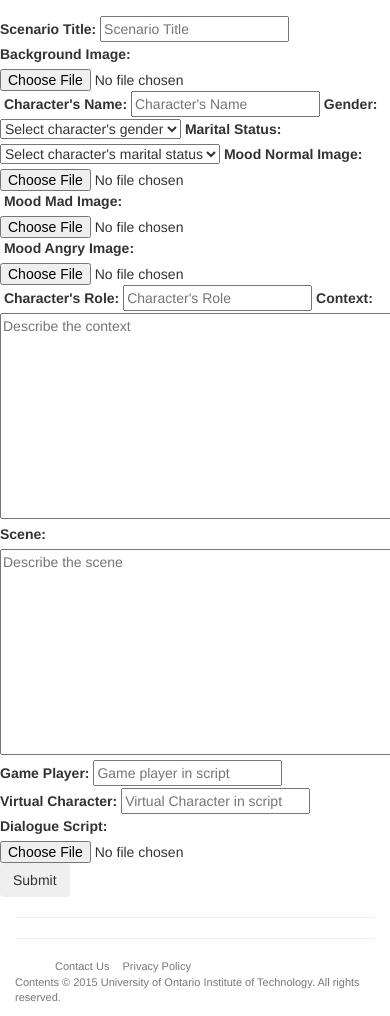
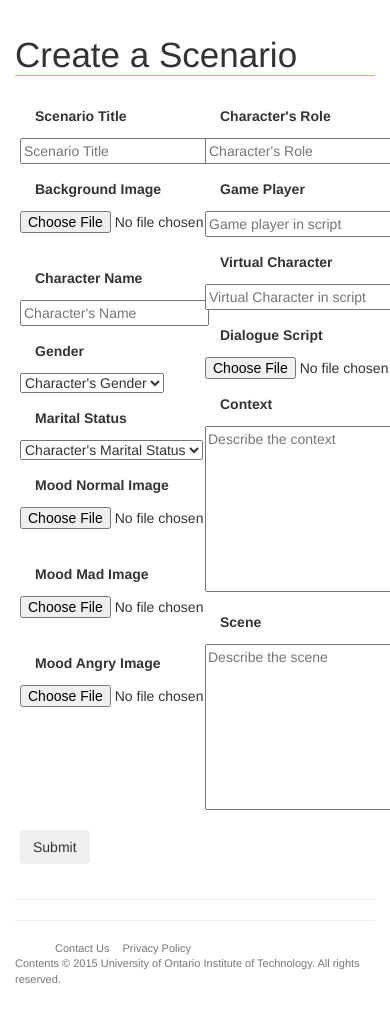
Before and after one commit to andreibosco/Fydlyty2, a Django app: template templates/game/create_scenario.html in a window 390 px wide; the page is wider, and only the part inside the window is pictured. Shown: the part 54-1070 px from the top of that part. After the commit the page ends 1037 px from the top of that part, so only its background shows below. Run offline with Django 3.2, Linux system fonts and the light colour scheme; the template is opened without the code that fills it, so the values that code supplies are empty; some libraries are stand-ins or nearby versions.

Commit message:
UI changes and small tweaks

```diff
--- a/static/css/style.css
+++ b/static/css/style.css
@@ -1,3 +1,4 @@
+.mt7 {margin-top:7px !important;}
 .mt10 {margin-top:10px !important;}
 
 .footer{font-size:11px; color:#777;}
@@ -8,3 +9,9 @@
 #footernav a:hover{color:#C4161C; text-decoration:underline;}
 
 .small-text{font-size:11px; color:#777;}
+
+.form-horizontal .control-label{
+   text-align:left !important;
+}
+
+.pageHeading{font-size:35px; border-bottom:1px solid #f4b800; margin-bottom:30px;}
--- a/templates/accounts/login.html
+++ b/templates/accounts/login.html
@@ -6,7 +6,7 @@
 
 <div class="row col-sm-offset-3">
     <div class="col-sm-12">
-        <h1 class="page-header">Login to your account</h1>
+        <h1 class="pageHeading">Login to your account</h1>
     </div>
     <div class="clearfix"></div>
 	    {% if form.errors %}
@@ -21,13 +21,13 @@
 		    {% csrf_token %}
 		    <div class="form-group">
 			    <label class="col-sm-2 control-label">Username</label>
-			    <div class="controls">
+			    <div class="controls mt7">
 				    {{ form.username }}
 			    </div>
 		    </div>
 		    <div class="form-group">
 			    <label class="col-sm-2 control-label">Password</label>
-			    <div class="controls">
+			    <div class="controls mt7">
 				    {{ form.password }}
 			    </div>
 		    </div>
--- a/templates/base.html
+++ b/templates/base.html
@@ -10,6 +10,7 @@
     <meta name="viewport" content="width=device-width, initial-scale=1">
     <meta name="description" content="">
     <meta name="author" content="">
+    <link rel="shortcut icon" href="{% static 'img/favi.png' %}">
 
     <title>{% block title%}{% endblock %}</title>
 
--- a/templates/game/create_scenario.html
+++ b/templates/game/create_scenario.html
@@ -1,34 +1,59 @@
 {% extends "base.html" %}
 {% load staticfiles %}
 {% block title %}
-
+Create a Scenario
 {% endblock %}
 
 {% block content %}
 <!-- Portfolio Item Heading -->
         <div class="row">
-	        <form method="POST" action="#" name="ScenarioForm">
+            <div class="col-sm-12">
+                <h1 class="pageHeading">Create a Scenario</h1>
+            </div>
+            <div class="clearfix"></div>
+
+	        <form method="POST" action="#" name="ScenarioForm" class="form-horizontal" style="margin-left:20px;">
 		        {% csrf_token %}
-                    <label for="title">Scenario Title: </label>
+
+                <div class="col-xs-6">
+                    <div class="form-group">
+                        <label class="col-sm-4 control-label" for="title">Scenario Title</label>
+			            <div class="controls mt7">
         				    <input type="text" id="title" name="title" placeholder="Scenario Title">
+		        	    </div>
+		            </div>
 
-                    <label for="bgimage">Background Image: </label>
+                    <div class="form-group">
+                        <label class="col-sm-4 control-label" for="bgimage">Background Image</label>
+                        <div class="controls mt7">
         				    <input type="file" class="uploadimage" id="bgimage" name="bgimage" placeholder="Background Image">
-                    <img id="previewBg" src="#" alt="" style="max-width: 100px; max-height: 80px;" />
+                            <img class="mt10" id="previewBg" src="#" alt="" style="max-width: 100px; max-height: 80px; margin-left:200px;" />
+                        </div>
+                    </div>
 
-                    <label for="name">Character's Name: </label>
+                    <div class="form-group">
+                        <label class="col-sm-4 control-label" for="name">Character Name</label>
+                        <div class="controls mt7">
         				    <input type="text" id="name" name="name" placeholder="Character's Name">
+                        </div>
+                    </div>
 
-                    <label for="gender">Gender: </label>
+                    <div class="form-group">
+                        <label class="col-sm-4 control-label" for="gender">Gender</label>
+                        <div class="controls mt7">
                             <select id="gender" name="gender">
-                        <option value="" disabled="disabled" selected="selected">Select character's gender</option>
+                                <option value="" disabled="disabled" selected="selected">Character's Gender</option>
                                 <option value="M">Male</option>
                                 <option value="F">Female</option>
                             </select>
+                        </div>
+                    </div>
 
-                    <label for="status">Marital Status: </label>
+                    <div class="form-group">
+                        <label class="col-sm-4 control-label" for="status">Marital Status</label>
+                        <div class="controls mt7">
                             <select id="status" name="status">
-                        <option value="" disabled="disabled" selected="selected">Select character's marital status</option>
+                                <option value="" disabled="disabled" selected="selected">Character's Marital Status</option>
                                 <option value="N">I don\'t want to say</option>
                                 <option value="S">Single</option>
                                 <option value="R">In a relationship</option>
@@ -38,39 +63,82 @@
                                 <option value="SP">Separated</option>
                                 <option value="D">Divorced</option>
                             </select>
+                        </div>
+                    </div>
 
-                    <label for="normalimage">Mood Normal Image: </label>
+                    <div class="form-group">
+                        <label class="col-sm-4 control-label" for="normalimage">Mood Normal Image</label>
+                        <div class="controls mt7">
                             <input type="file" class="uploadimage" id="normalimage" name="normalimage" placeholder="Mood Normal Image">
-                    <img id="previewN" src="#" alt="" style="max-width: 100px; max-height: 80px;" />
+                            <img class="mt10" id="previewN" src="#" alt="" style="max-width: 100px; max-height: 80px; margin-left:200px;" />
+                        </div>
+                    </div>
 
-                    <label for="madimage">Mood Mad Image: </label>
+                    <div class="form-group">
+                        <label class="col-sm-4 control-label" for="madimage">Mood Mad Image</label>
+                        <div class="controls mt7">
                             <input type="file" class="uploadimage" id="madimage" name="madimage" placeholder="Mood Mad Image">
-                    <img id="previewM" src="#" alt="" style="max-width: 100px; max-height: 80px;" />
+                            <img class="mt10" id="previewM" src="#" alt="" style="max-width: 100px; max-height: 80px; margin-left:200px;" />
+                        </div>
+                    </div>
 
-                    <label for="angryimage">Mood Angry Image: </label>
+                    <div class="form-group">
+                        <label class="col-sm-4 control-label" for="angryimage">Mood Angry Image</label>
+                        <div class="controls mt7">
                             <input type="file" class="uploadimage" id="angryimage" name="angryimage" placeholder="Mood Angry Image">
-                    <img id="previewA" src="#" alt="" style="max-width: 100px; max-height: 80px;" />
+                            <img class="mt10" id="previewA" src="#" alt="" style="max-width: 100px; max-height: 80px; margin-left:200px;" />
+                        </div>
+                    </div>
+                </div>
 
-                    <label for="role">Character's Role: </label>
+                <div class="col-xs-6">
+                    <div class="form-group">
+                        <label class="col-sm-4 control-label" for="role">Character's Role</label>
+                        <div class="controls mt7">
         				    <input type="text" id="role" name="role" placeholder="Character's Role">
+                        </div>
+		            </div>
 
-                    <label for="context">Context: </label>
-                    <textarea id="context" name="context" rows="10" cols="70" placeholder="Describe the context"></textarea>
+                    <div class="form-group">
+                        <label class="col-sm-4 control-label" for="gameplayer">Game Player</label>
+                        <div class="controls mt7">
+        				    <input type="text" id="gameplayer" name="gameplayer" placeholder="Game player in script">
+                        </div>
+		            </div>
 
-                    <label for="scene">Scene: </label>
-                    <textarea id="scene" name="scene" rows="10" cols="70" placeholder="Describe the scene"></textarea>
+                    <div class="form-group">
+                        <label class="col-sm-4 control-label" for="virtualcharacter">Virtual Character</label>
+                        <div class="controls mt7">
+        				    <input type="text" id="virtualcharacter" name="virtualcharacter" placeholder="Virtual Character in script">
+                        </div>
+		            </div>
 
-                    <label for="gameplayer">Game Player: </label>
-				    <input type="text" id="gameplayer" name="gameplayer" placeholder="Game player in script">
+                    <div class="form-group">
+                        <label class="col-sm-4 control-label" for="script">Dialogue Script</label>
+                        <div class="controls mt7">
+                            <input type="file" id="script" name="script" placeholder="Dialogue Script">
+                        </div>
+		            </div>
 
-                    <label for="virtualcharacter">Virtual Character: </label>
-				    <input type="text" id="virtualcharacter" name="virtualcharacter" placeholder="Virtual Character in script">
+                    <div class="form-group">
+                        <label class="col-sm-4 control-label" for="context">Context</label>
+                        <div class="controls mt7">
+                            <textarea id="context" name="context" rows="8" cols="50" placeholder="Describe the context"></textarea>
+                        </div>
+		            </div>
 
-                    <label for="script">Dialogue Script: </label>
-                    <input type="file" id="script" name="script" placeholder="Dialogue Script">
-
+                    <div class="form-group">
+                        <label class="col-sm-4 control-label" for="scene">Scene</label>
+                        <div class="controls mt7">
+                            <textarea id="scene" name="scene" rows="8" cols="50" placeholder="Describe the scene"></textarea>
+                        </div>
+		            </div>
+                </div>
+                    <div class="form-group">
+                        <div class="col-sm-offset-5 col-sm-10">
                             <button type="submit" class="btn" id="continueBtn" />Submit</button>
-
+                        </div>
+                    </div>
             </form>
         </div>
 
--- a/templates/game/index.html
+++ b/templates/game/index.html
@@ -46,7 +46,7 @@ Fydlyty - A Low-fidelity Cultural Competence Serious Game
 
             <div class="col-sm-3 col-xs-6">
                 <a href="#">
-                    <img class="img-responsive portfolio-item" src="http://placehold.it/500x300" alt="">
+                    <img class="img-responsive portfolio-item" src="{% static 'img/NORMAL_01.jpg' %}" alt="">
                 </a>
             </div>
 
@@ -71,6 +71,4 @@ Fydlyty - A Low-fidelity Cultural Competence Serious Game
         </div>
         <!-- /.row -->
 
-        <hr>
-
 {% endblock %}
```
Also changed, not shown: static/index.html (deleted, +0 -155 lines), static/README.md (deleted), static/img/NORMAL_01.jpg (added), static/img/favi.png (added), 2 other files. Lines whose indentation alone changed are shown as unchanged.
